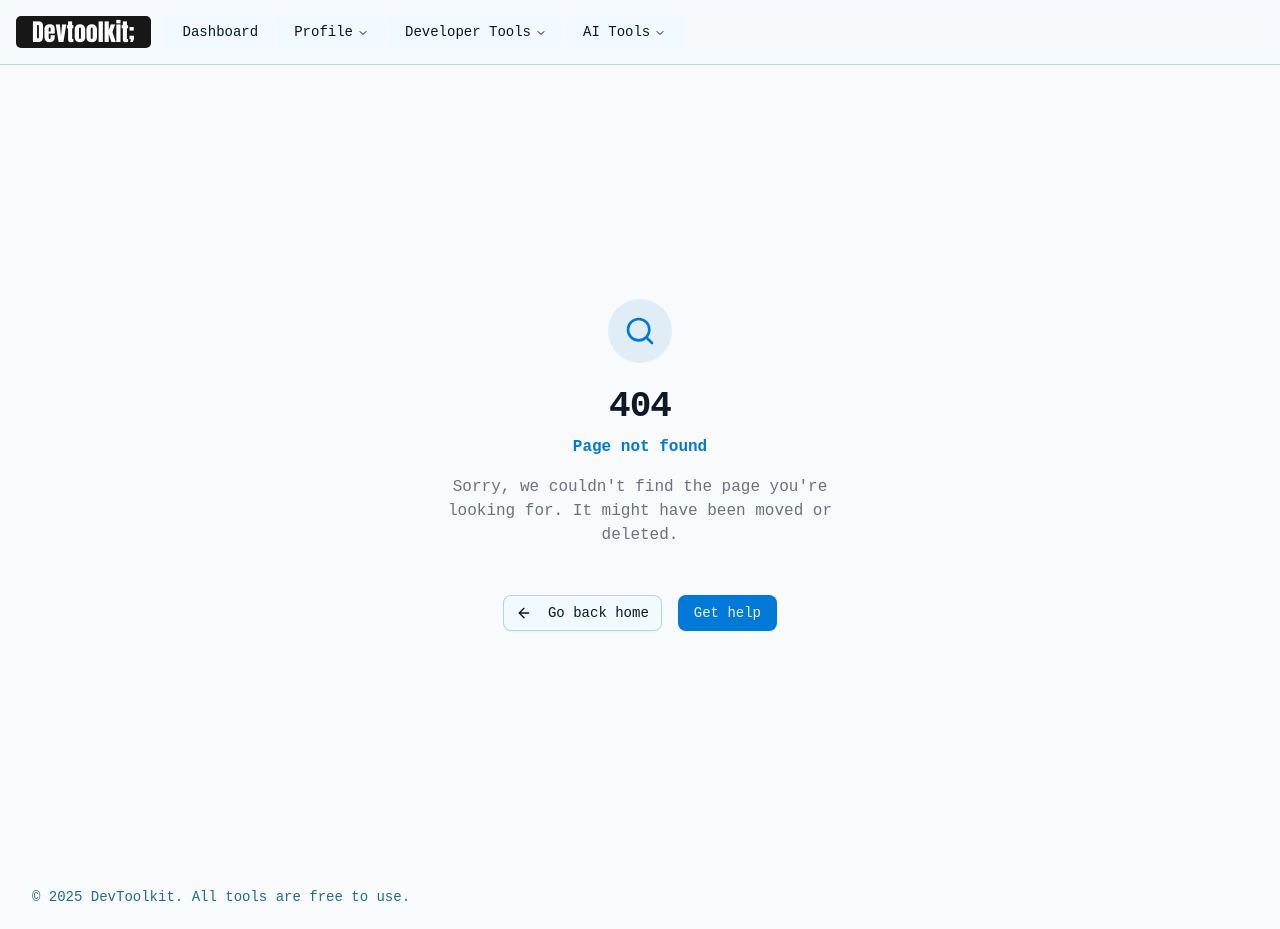
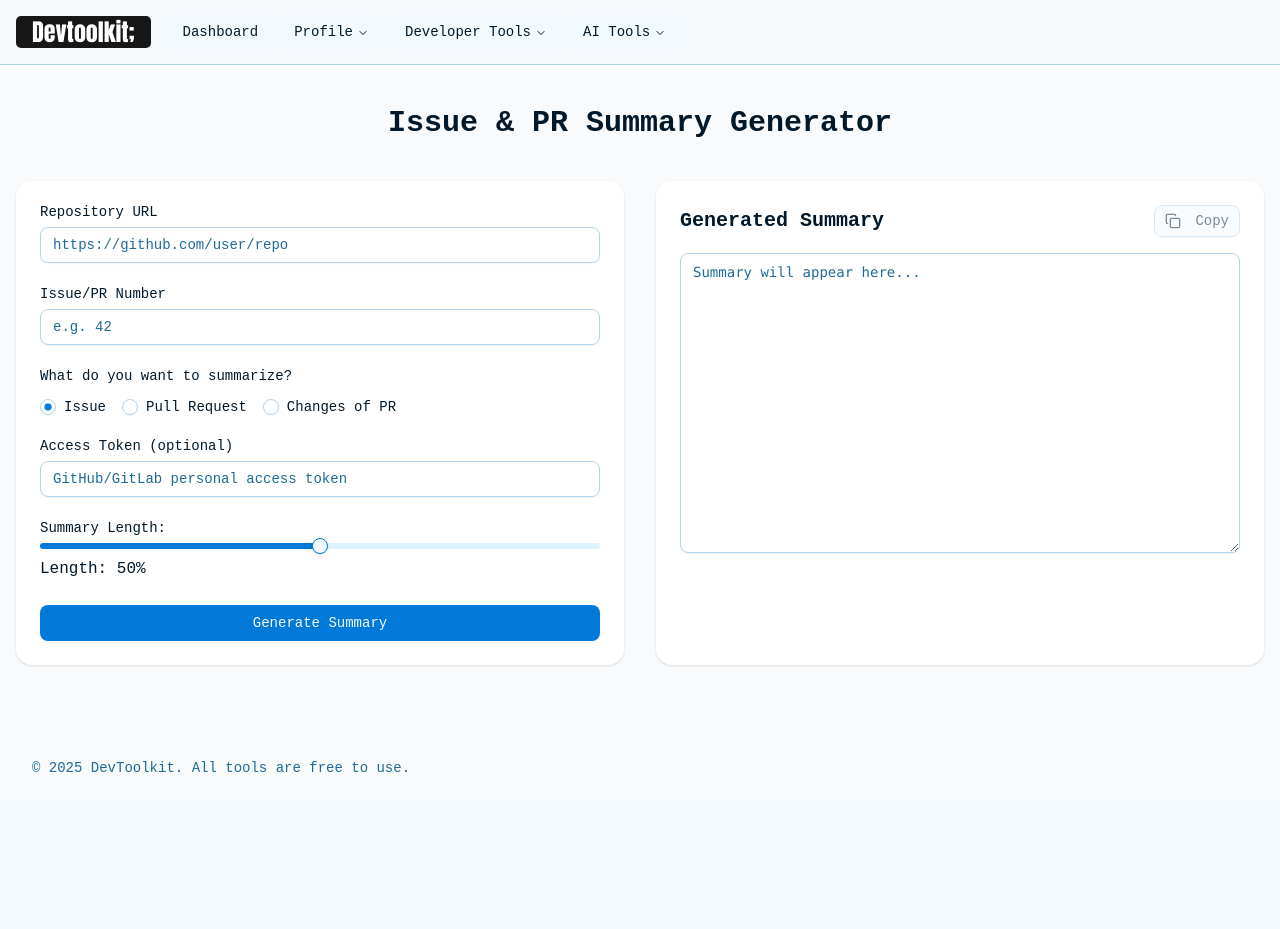
Before and after one commit to Kshitiz-Lall/converse, a React (Vite) app in the folder frontend/: page /issue-pr-summary in a window 1280 px wide. After the commit the page ends 800 px from the top, so only its background shows below. Built offline with nearby package versions, Linux system fonts and the light colour scheme; sample sign-in values are in the browser's storage; a web font is replaced by a local one.

Commit message:
added PR Summary Generator

```diff
--- a/frontend/package.json
+++ b/frontend/package.json
@@ -20,6 +20,7 @@
     "@radix-ui/react-label": "^2.1.2",
     "@radix-ui/react-navigation-menu": "^1.2.5",
     "@radix-ui/react-progress": "^1.1.2",
+    "@radix-ui/react-radio-group": "^1.2.3",
     "@radix-ui/react-select": "^2.1.6",
     "@radix-ui/react-slider": "^1.2.3",
     "@radix-ui/react-slot": "^1.1.2",
@@ -35,6 +36,7 @@
     "react": "^19.0.0",
     "react-dom": "^19.0.0",
     "react-hook-form": "^7.54.2",
+    "react-markdown": "^10.1.0",
     "react-router-dom": "^7.3.0",
     "sonner": "^2.0.1",
     "tailwind-merge": "^3.0.2",
--- /dev/null
+++ b/frontend/src/components/ui/radio-group.tsx
@@ -0,0 +1,43 @@
+import * as React from "react"
+import * as RadioGroupPrimitive from "@radix-ui/react-radio-group"
+import { CircleIcon } from "lucide-react"
+
+import { cn } from "@/lib/utils"
+
+function RadioGroup({
+  className,
+  ...props
+}: React.ComponentProps<typeof RadioGroupPrimitive.Root>) {
+  return (
+    <RadioGroupPrimitive.Root
+      data-slot="radio-group"
+      className={cn("grid gap-3", className)}
+      {...props}
+    />
+  )
+}
+
+function RadioGroupItem({
+  className,
+  ...props
+}: React.ComponentProps<typeof RadioGroupPrimitive.Item>) {
+  return (
+    <RadioGroupPrimitive.Item
+      data-slot="radio-group-item"
+      className={cn(
+        "border-input text-primary focus-visible:border-ring focus-visible:ring-ring/50 aria-invalid:ring-destructive/20 dark:aria-invalid:ring-destructive/40 aria-invalid:border-destructive dark:bg-input/30 aspect-square size-4 shrink-0 rounded-full border shadow-xs transition-[color,box-shadow] outline-none focus-visible:ring-[3px] disabled:cursor-not-allowed disabled:opacity-50",
+        className
+      )}
+      {...props}
+    >
+      <RadioGroupPrimitive.Indicator
+        data-slot="radio-group-indicator"
+        className="relative flex items-center justify-center"
+      >
+        <CircleIcon className="fill-primary absolute top-1/2 left-1/2 size-2 -translate-x-1/2 -translate-y-1/2" />
+      </RadioGroupPrimitive.Indicator>
+    </RadioGroupPrimitive.Item>
+  )
+}
+
+export { RadioGroup, RadioGroupItem }
--- /dev/null
+++ b/frontend/src/components/ui/skeleton.tsx
@@ -0,0 +1,13 @@
+import { cn } from "@/lib/utils"
+
+function Skeleton({ className, ...props }: React.ComponentProps<"div">) {
+  return (
+    <div
+      data-slot="skeleton"
+      className={cn("bg-accent animate-pulse rounded-md", className)}
+      {...props}
+    />
+  )
+}
+
+export { Skeleton }
--- /dev/null
+++ b/frontend/src/pages/IssuePRSummaryGenerator.tsx
@@ -0,0 +1,170 @@
+// src/pages/IssuePRSummaryPage.tsx
+import { useState } from 'react';
+import { Button } from '@/components/ui/button';
+import { Input } from '@/components/ui/input';
+import { Label } from '@/components/ui/label';
+import { RadioGroup, RadioGroupItem } from '@/components/ui/radio-group';
+import { Skeleton } from '@/components/ui/skeleton';
+import { Textarea } from '@/components/ui/textarea';
+import { Copy, Loader2 } from 'lucide-react';
+import axios from 'axios';
+import { toast } from 'sonner';
+import ReactMarkdown from 'react-markdown';
+import { Slider } from '@/components/ui/slider';
+
+export default function IssuePRSummaryPage() {
+  const [repoUrl, setRepoUrl] = useState('');
+  const [issueOrPR, setIssueOrPR] = useState('');
+  const [summaryType, setSummaryType] = useState<'issue' | 'pr' | 'changes'>('issue');
+  const [token, setToken] = useState('');
+  const [summary, setSummary] = useState('');
+  const [loading, setLoading] = useState(false);
+  const [summaryLength, setSummaryLength] = useState(50);
+
+  const handleSubmit = async () => {
+    if (!repoUrl || !issueOrPR) {
+      toast.error('Repository URL and Issue/PR Number are required');
+      return;
+    }
+
+    if (!/^https?:\/\/(github|gitlab)\.com\/.+\/.+/.test(repoUrl)) {
+      toast.error('Please enter a valid GitHub or GitLab repository URL');
+      return;
+    }
+
+    setLoading(true);
+    setSummary('');
+
+    try {
+      const response = await axios.post('http://localhost:3000/api/pr/summarize', {
+        repoUrl,
+        issueOrPR,
+        summaryType,
+        token,
+        summaryLength,
+      });
+
+      const { summary } = response.data;
+      setSummary(summary);
+      toast.success('Summary generated');
+    } catch (err: any) {
+      const message =
+        err.response?.data?.error ||
+        err.message ||
+        'Something went wrong while generating the summary';
+      toast.error(message);
+    } finally {
+      setLoading(false);
+    }
+  };
+
+  const handleCopy = () => {
+    navigator.clipboard.writeText(summary);
+    toast.success('Copied to clipboard');
+  };
+
+  return (
+    <div className="max-w-7xl mx-auto px-4 py-10">
+      <h1 className="text-3xl font-bold text-center mb-10">Issue & PR Summary Generator</h1>
+
+      <div className="grid grid-cols-1 lg:grid-cols-2 gap-8">
+        <div className="bg-white rounded-2xl shadow p-6 flex flex-col gap-6">
+          <div className="space-y-2">
+            <Label>Repository URL</Label>
+            <Input
+              placeholder="https://github.com/user/repo"
+              value={repoUrl}
+              onChange={e => setRepoUrl(e.target.value)}
+            />
+          </div>
+          <div className="space-y-2">
+            <Label>Issue/PR Number</Label>
+            <Input
+              placeholder="e.g. 42"
+              value={issueOrPR}
+              onChange={e => setIssueOrPR(e.target.value)}
+            />
+          </div>
+          <div className="space-y-2">
+            <Label>What do you want to summarize?</Label>
+            <RadioGroup
+              value={summaryType}
+              onValueChange={val => setSummaryType(val as typeof summaryType)}
+              className="flex flex-wrap gap-4 pt-2"
+            >
+              <div className="flex items-center space-x-2">
+                <RadioGroupItem value="issue" id="issue" />
+                <Label htmlFor="issue">Issue</Label>
+              </div>
+              <div className="flex items-center space-x-2">
+                <RadioGroupItem value="pr" id="pr" />
+                <Label htmlFor="pr">Pull Request</Label>
+              </div>
+              <div className="flex items-center space-x-2">
+                <RadioGroupItem value="changes" id="changes" />
+                <Label htmlFor="changes">Changes of PR</Label>
+              </div>
+            </RadioGroup>
+          </div>
+          <div className="space-y-2">
+            <Label>Access Token (optional)</Label>
+            <Input
+              type="password"
+              placeholder="GitHub/GitLab personal access token"
+              value={token}
+              onChange={e => setToken(e.target.value)}
+            />
+          </div>
+          <div className="space-y-2">
+            <Label>Summary Length:</Label>
+            <Slider
+              defaultValue={[50]}
+              max={100}
+              step={10}
+              onValueChange={value => setSummaryLength(value[0])}
+            />
+            <p>Length: {summaryLength}%</p>
+          </div>
+          <Button onClick={handleSubmit} disabled={loading} className="w-full">
+            {loading && <Loader2 className="animate-spin h-4 w-4 mr-2" />}
+            Generate Summary
+          </Button>
+        </div>
+        <div className="bg-white rounded-2xl shadow p-6 flex flex-col gap-4">
+          <div className="flex justify-between items-center">
+            <h2 className="text-xl font-semibold">Generated Summary</h2>
+            <Button onClick={handleCopy} size="sm" variant="outline" disabled={!summary}>
+              <Copy className="h-4 w-4 mr-2" />
+              Copy
+            </Button>
+          </div>
+          {loading ? (
+            <Skeleton className="h-[300px] w-full rounded-md" />
+          ) : summary ? (
+            <div className="prose prose-sm max-w-none">
+              <ReactMarkdown
+                components={{
+                  code({ children, className }) {
+                    return (
+                      <pre className="bg-gray-100 p-2 rounded overflow-x-auto text-sm">
+                        <code className={className}>{children}</code>
+                      </pre>
+                    );
+                  },
+                }}
+              >
+                {summary}
+              </ReactMarkdown>
+            </div>
+          ) : (
+            <Textarea
+              className="min-h-[300px] font-mono text-sm"
+              placeholder="Summary will appear here..."
+              readOnly
+            />
+          )}
+        </div>
+      </div>
+    </div>
+  );
+}
--- a/frontend/src/routes/index.tsx
+++ b/frontend/src/routes/index.tsx
@@ -1,6 +1,6 @@
 // frontend/src/routes/index.tsx
 import { Layout } from '@/components/layout/Layout';
-import { Clock, FileCode2, FileCog, FileJson, FileText, Image, Regex, Zap } from 'lucide-react';
+import { Clock, FileCog, FileJson, FileText, Image, Regex, Zap } from 'lucide-react';
 import { lazy, Suspense } from 'react';
 import { RouteObject } from 'react-router-dom';
 
@@ -25,16 +25,17 @@ import RegexPlaygroundDocs from '@/pages/documentation/RegexPlaygroundDocs';
 import ImageOptimizerDocs from './../pages/documentation/ImageOptimizerDoc';
 
 // Auth pages
+import RequireAuth from '@/context/RequireAuth';
 import LandingPage from '@/pages/LandingPage';
+import LoginPage from '@/pages/auth/LoginPage';
 import SignupPage from '@/pages/auth/SignupPage';
-import LoginPage from '@/pages/auth/LoginPage';
-import RequireAuth from '@/context/RequireAuth';
 
 // Developer pages
 import Testing from '@/pages/developers/Testing';
 
 // User page
 import Profile from '@/pages/ProfilePage';
+import IssuePRSummaryGenerator from '@/pages/IssuePRSummaryGenerator';
 
 // Centralized tool configurations
 export const devTools = [
@@ -117,7 +118,7 @@ export const aiTools = [
     description: 'Summarize GitHub/GitLab issues, PRs, and changes using AI.',
     icon: <FileText className="h-10 w-10 mr-2" />,
     path: '/issue-pr-summary',
-    available: false,
+    available: true,
     category: 'Project & Collaboration Tools',
   },
   {
@@ -237,7 +238,7 @@ export const routes: RouteObject[] = [
         ),
       },
       {
-        path: '/code-formatter',
+        path: '/cron-builder',
         element: (
           <RequireAuth>
             <Suspense fallback={<Loader />}>
@@ -247,11 +248,11 @@ export const routes: RouteObject[] = [
         ),
       },
       {
-        path: '/cron-builder',
+        path: '/issue-pr-summary',
         element: (
           <RequireAuth>
             <Suspense fallback={<Loader />}>
-              <Maintenance />
+              <IssuePRSummaryGenerator />
             </Suspense>
           </RequireAuth>
         ),
```
Also changed, not shown: 2 other files (tests, documents, lock files or other folders).
